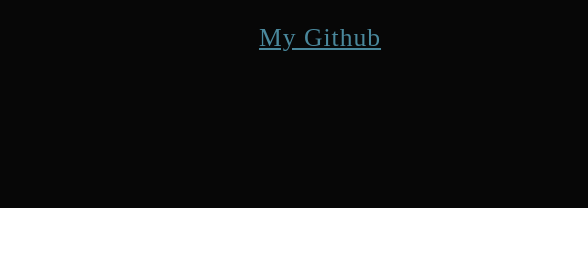
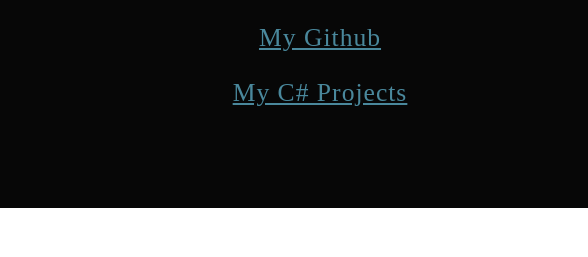
Before and after one commit to kimten88/kimten88..github.io, a plain HTML site: page index.html in a window 1280 px wide. Shown: the part 1688-1945 px from the top of the page, 0-588 px from the left. Drawn offline with Linux system fonts and the light colour scheme.

Commit message:
Update index.html

```diff
--- a/index.html
+++ b/index.html
@@ -133,6 +133,7 @@
                     You can view my coding projects on my GitHub profile here:
                     <br>
                 <p class="center"><a href="https://github.com/kimten88" target="_blank">My Github</a></p>
+                <p class="center"><a href="https://github.com/kimten88/Basic-C-Sharp-Projects" target="_blank">My C# Projects</a></p>
                 </p>
             </div>
             <!--Right column-->
```
